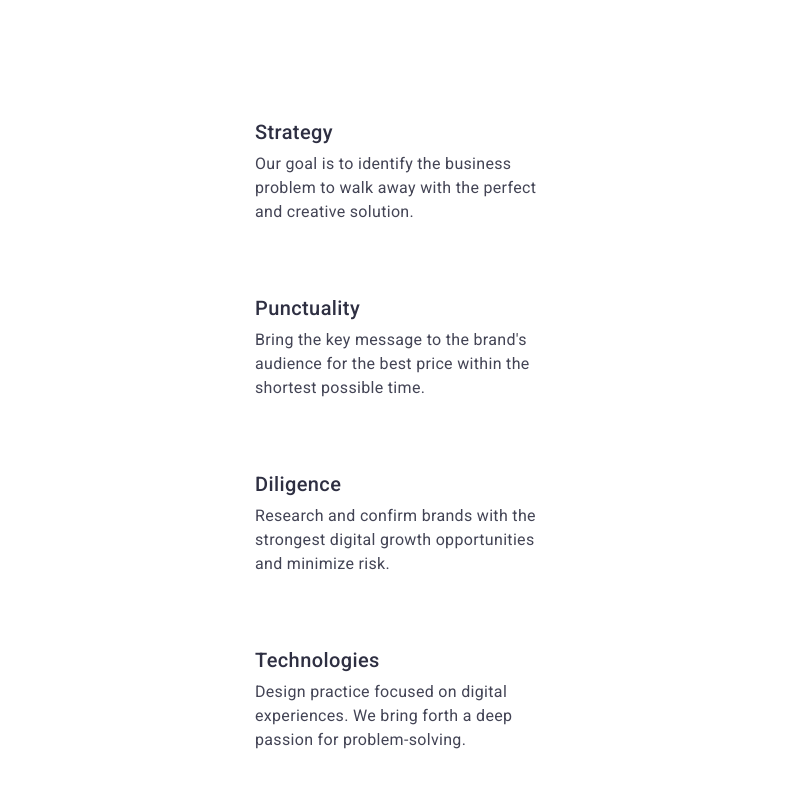
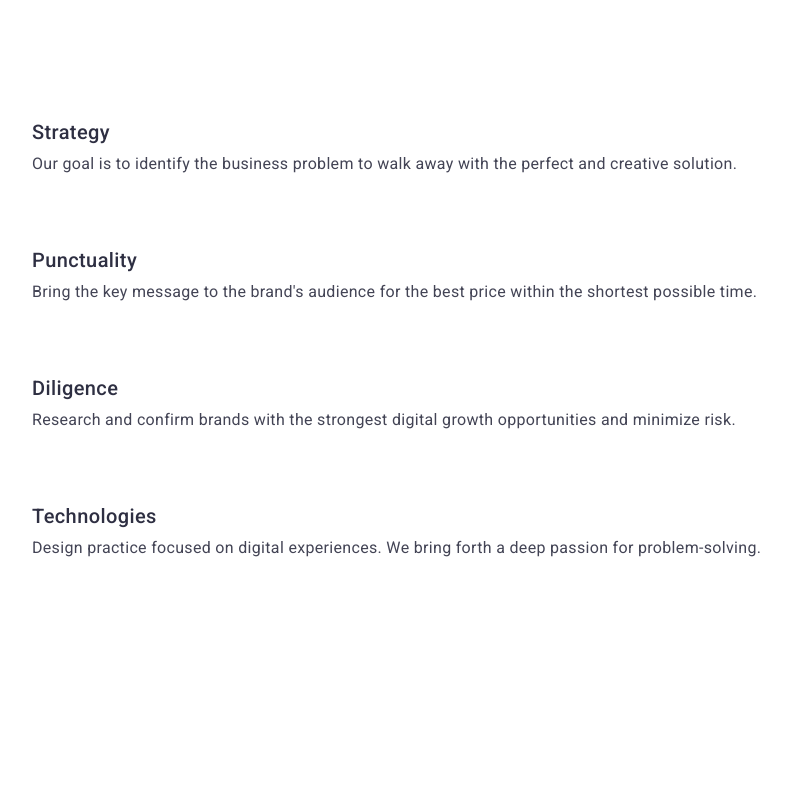
Before and after one commit to IevgenGrebennikov/goit-markup-hw-06, a plain HTML site: page index.html in a window 1280 px wide. Shown: the whole page, without its empty margins (240-1031 px from the left). Drawn offline with nearby package versions, Linux system fonts and the light colour scheme.

Commit message:
Update styles.css

```diff
--- a/css/styles.css
+++ b/css/styles.css
@@ -42,6 +42,7 @@ body {
   margin: 0;
 }
 
+
 /*  header  */
 .header {
   box-shadow: 0px 2px 1px rgba(46, 47, 66, 0.08),
@@ -54,8 +55,9 @@ body {
   max-width: 320px;
   width: 100%;
   margin: 0 auto;
-  padding: 0 15px;
+  padding: 0 16px; /*было 15*/
 }
+
 .header-container {
   display: flex;
   justify-content: space-between;
@@ -243,15 +245,25 @@ color: #2E2F42;
   line-height: 1.5;
   letter-spacing: 0.02em;
 }
+/* медиа  */
+
+@media screen and (min-width: 768px){
+  .container {max-width: 768px;}
+  .qualities-item{width: calc((100% - 24px) / 2);}
+  .qualities-list {
+    gap: 24px;}
+
+}
 .conteiner-qualities-icon {
-  display: flex;
+ /*убрал для моб
+ display: flex;
   align-items: center;
   justify-content: center;
   height: 112px;
   background-color: #f4f4fd;
   border-radius: 4px;
   border: 1px solid #8e8f99;
-  margin-bottom: 8px;
+  margin-bottom: 8px;*/
   display: none; /*добавили для моб*/
 }
 .qualities-list {
@@ -260,11 +272,12 @@ color: #2E2F42;
   /*gap: 24px;*/
   gap: 72px;
 }
-/*
+
 .qualities-item {
-  width: calc((100% - 72px) / 4);
+  /*width: calc((100% - 72px) / 4);*/
+  width: 100%;
 }
-*/
+
 /* команда */
 .team {
   background-color: #f4f4fd;
```
